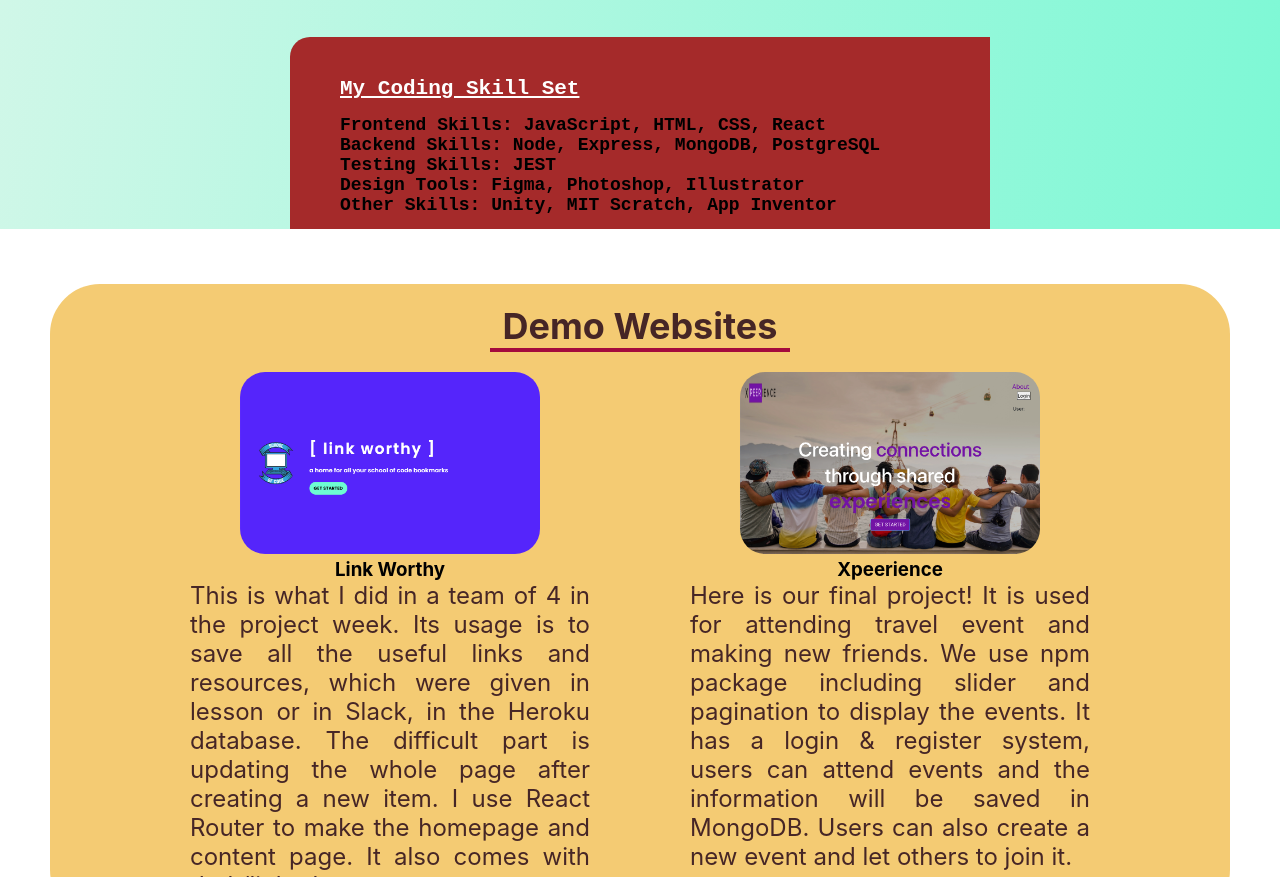
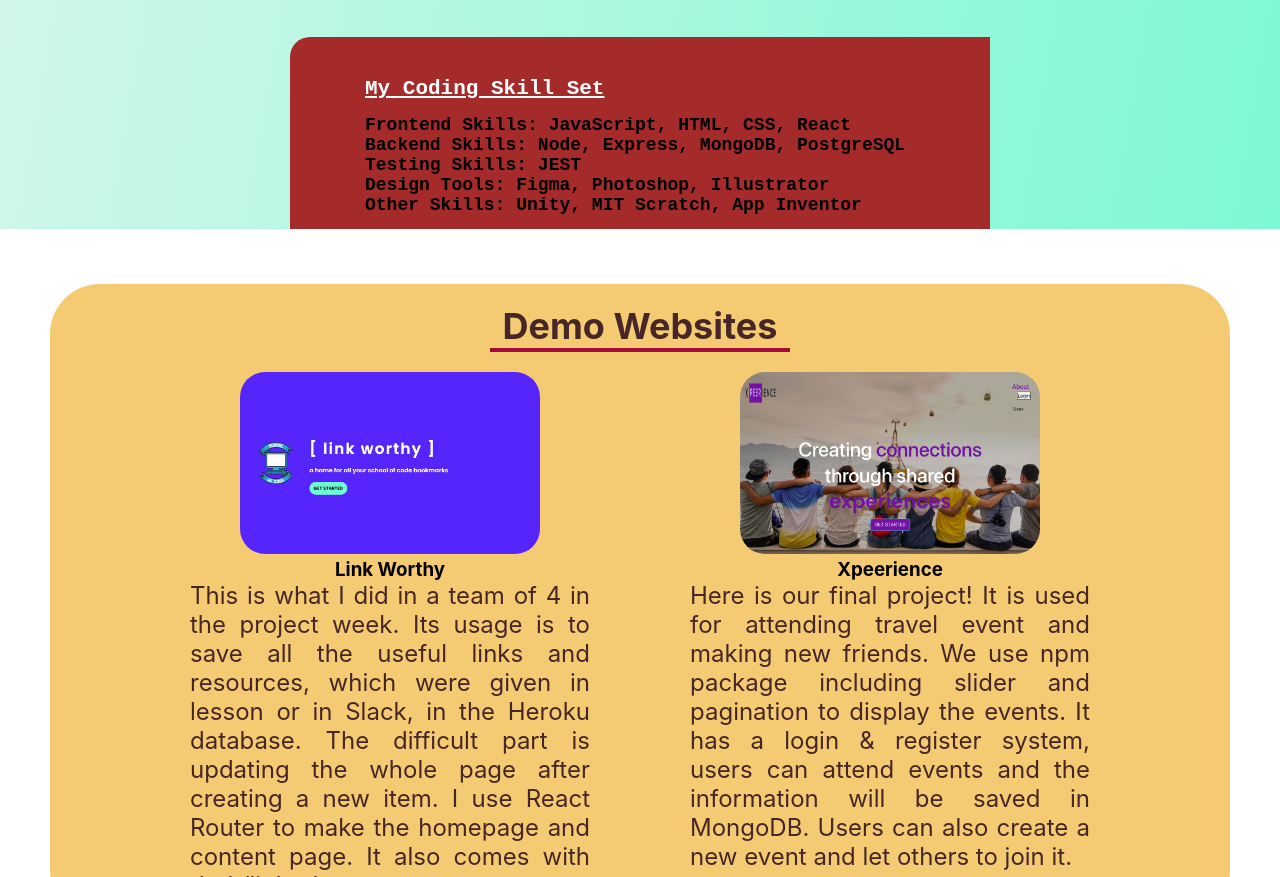
Before and after one commit to hkmarcoot/portfolioWebsite, a React app: page / in a window 1280 px wide. Shown: the part 1621-2498 px from the top of the page. Built offline with nearby package versions, Linux system fonts and the light colour scheme.

Commit message:
reduce container2 width in my coding skill set

```diff
--- a/src/components/AboutMe/styles.css
+++ b/src/components/AboutMe/styles.css
@@ -63,7 +63,7 @@
   font-family: "Courier New", Courier, monospace;
   font-weight: 700;
   font-size: 18px;
-  width: 600px;
+  width: 550px;
   margin: 20px auto;
 }
 
```
